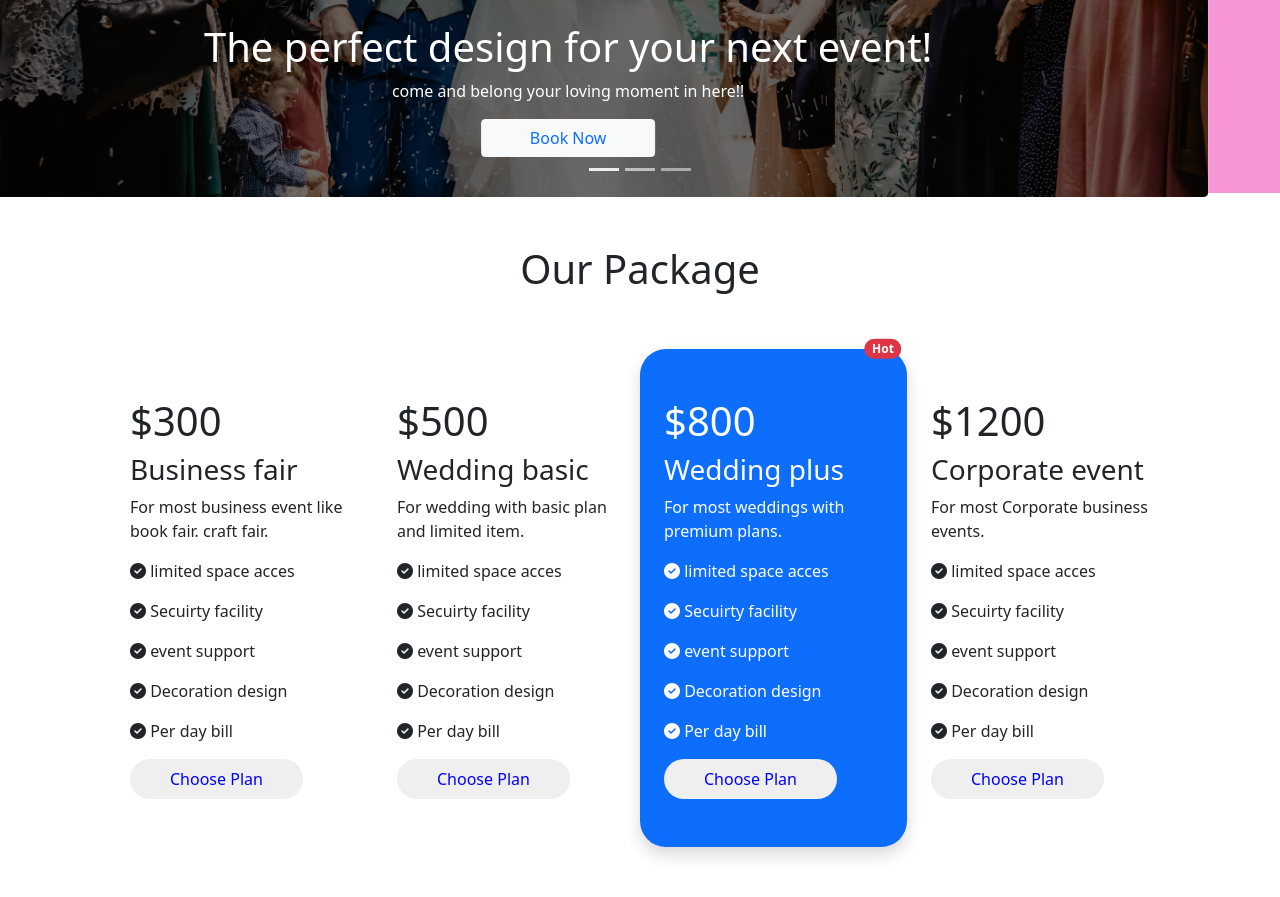
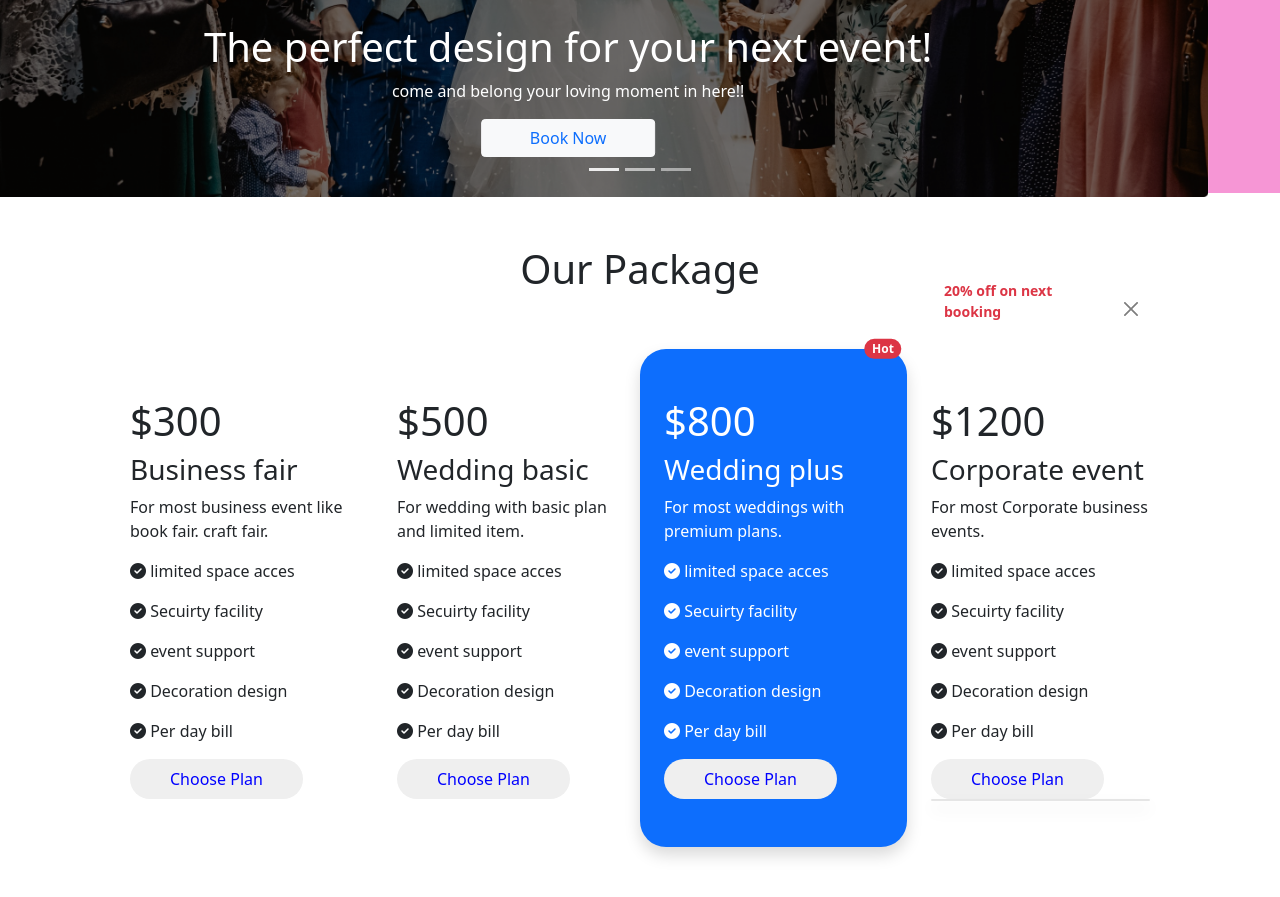
Before and after one commit to rukon351/convention-center, a plain HTML site: page index.html in a window 1280 px wide. Shown: the part 394-1291 px from the top of the page. Drawn offline with nearby package versions, Linux system fonts and the light colour scheme.

Commit message:
added-tost

```diff
--- a/index.html
+++ b/index.html
@@ -155,9 +155,23 @@
                     <p><i class="fas fa-check-circle"></i> Decoration design</p>
                     <p><i class="fas fa-check-circle"></i> Per day bill</p>
                     <button type="button" class="common-btn">Choose Plan</button>
+                    <div>
+                        <div style="position: relative;" class="toast align-items-center show" role="alert"
+                            aria-live="assertive" aria-atomic="true">
+                            <div class="d-flex" style="position: absolute; bottom: 450px;">
+                                <div class="toast-body border-3 text-danger fw-bold">
+                                    <p>20% off on next booking</p>
+                                </div>
+                                <button type="button" class="btn-close me-2 m-auto" data-bs-dismiss="toast"
+                                    aria-label="Close"></button>
+                            </div>
+                        </div>
+                    </div>
                 </div>
+
             </div>
         </section>
+
     </main>
 
     <footer>
```
